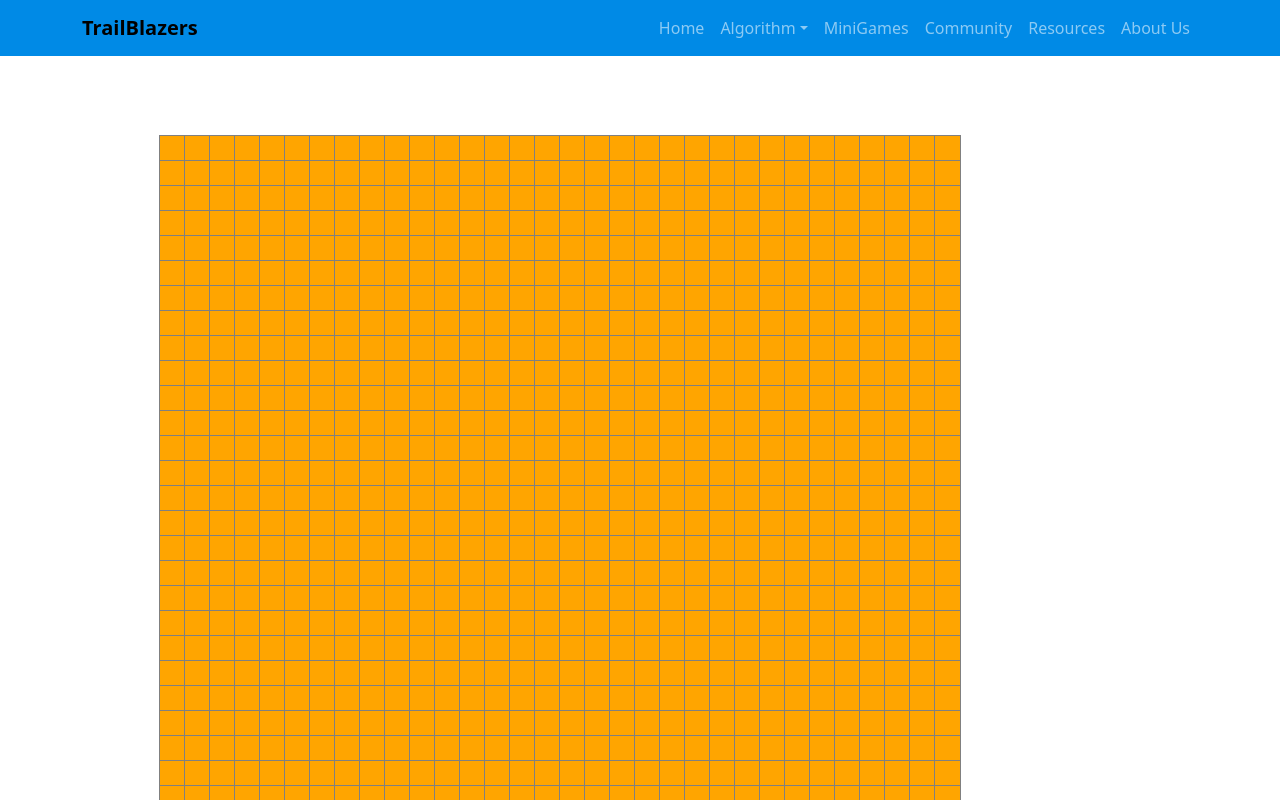
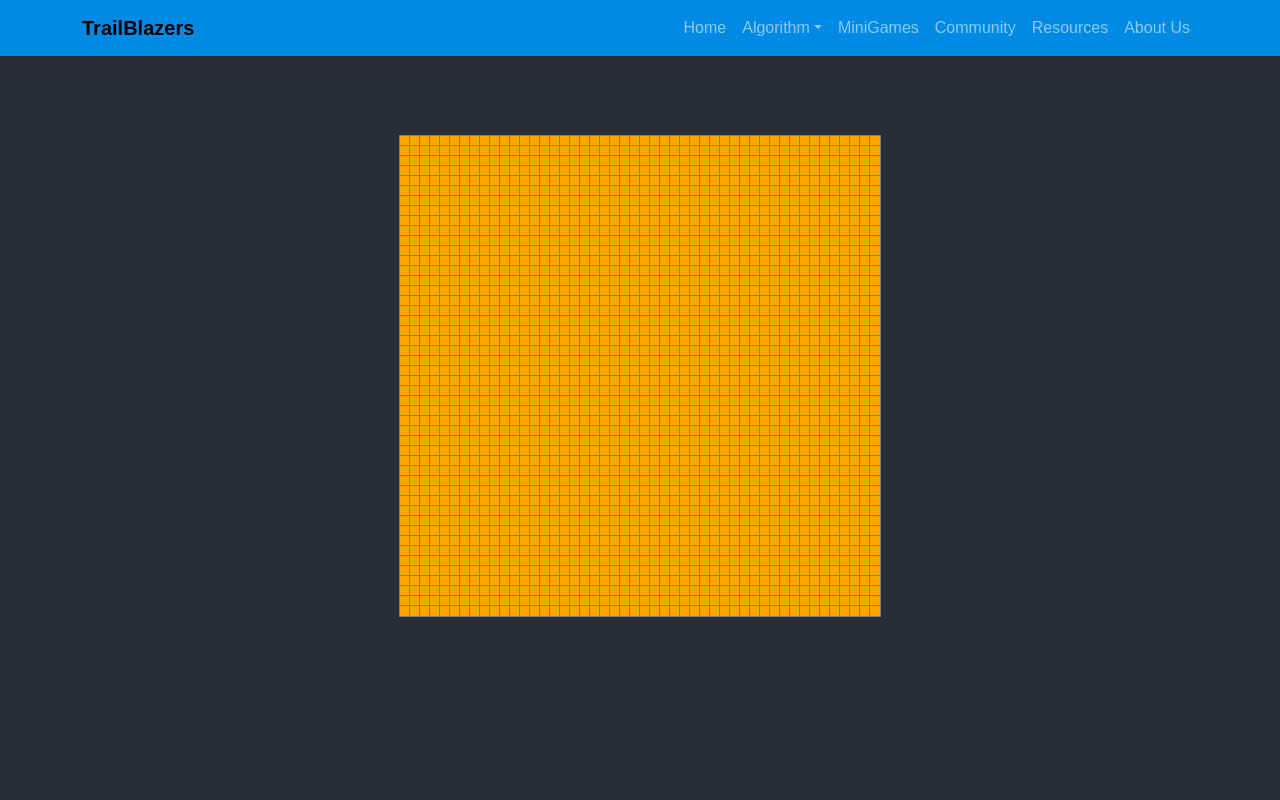
Before and after one commit to Loki701/Trailblazers, a React (Create React App) app in the folder Client/trailblazers/: page / in a window 1280 px wide. Shown: the top 800 px of the page. Built offline with nearby package versions, Linux system fonts and the light colour scheme; the HTML template or start-up script is replaced by a standard one.

Commit message:
Added css Styling

```diff
--- a/Client/trailblazers/src/App.css
+++ b/Client/trailblazers/src/App.css
@@ -1,6 +1,44 @@
+:root{
+    --bg-color: #282c34;
+    --text-color: #ededed;
+    --main-color: #00abf0;
+    --color-black: #000000;
+}
+
+*{
+    margin: 0;
+    padding: 0;
+    box-sizing: border-box;
+    text-decoration: none;
+    border: none;
+    outline: none;
+    scroll-behavior: smooth;
+    font-family: 'poppins', sans-serif;
+}
+html, body{
+    overflow-x: hidden;
+}
+.App{
+    display: flex;
+    flex-direction: column;
+    height: 100vh;
+    background-color: var(--bg-color);
+    color: white;
+
+}
+.home{
+    display: flex;
+    flex-direction: column;
+    align-items: center;
+    justify-content: center;
+    height: 100vh;
+    background-color: #282c34;
+    color: white;
+
+}
+
 .grid {
-    margin-top: 80px;
     line-height: 0;
     height: 150vh;
-    margin-left: 80px;
+    margin-top: 5rem;
 }
--- a/Client/trailblazers/src/App.js
+++ b/Client/trailblazers/src/App.js
@@ -21,7 +21,8 @@ function App() {
     <StateProvider initialState={initialState} reducer={reducer}>
     <BrowserRouter>
     <div className="App">
-      <>
+
+
       <Navbar style={{backgroundColor:'#008ae6'}} data-bs-theme="dark">
         <Container>
         <Link to="/" style={{ textDecoration: 'none' }}>
@@ -47,8 +48,6 @@ function App() {
         </Container>
       </Navbar>
 
-    </>
-    <div>
       <Routes>
         <Route path="/" element={<Home/>}/>
         <Route path="/algorithm" element={<Algorithm/>}/>
@@ -56,9 +55,7 @@ function App() {
         <Route path="/community" element={<Community/>}/>
         <Route path="/resources" element={<Resources/>}/>
         <Route path="/about-us" element={<AboutUs/>}/>
-
       </Routes>
-    </div>
     </div>
     </BrowserRouter>
     </StateProvider>
--- a/Client/trailblazers/src/components/Home.jsx
+++ b/Client/trailblazers/src/components/Home.jsx
@@ -4,7 +4,7 @@ import Table from './visualizer/Table';
 const Home = () => {
 
   return (
-    <div className='grid'>
+    <div className='home'>
       <Table />
     </div>
   );
--- a/Client/trailblazers/src/components/visualizer/Table.jsx
+++ b/Client/trailblazers/src/components/visualizer/Table.jsx
@@ -13,7 +13,7 @@ const Table = () => {
     useEffect(() => {
 
         if(!tableState){
-            setNodes(Array.from({ length: 32 }, () => Array(32).fill(0)));
+            setNodes(Array.from({ length: 48 }, () => Array(48).fill(0)));
             dispatch({type: reducerCases.UPDATE_TABLE_STATE, newState: true});
         }
 
@@ -28,9 +28,6 @@ const Table = () => {
 
     return (
         <div className='grid'>
-            { console.log("nodes array: ", nodes)}
-            { console.log("table array: ", table)}
-            { console.log("tableState: ", tableState)}
             {table && table.map((row, rowIdx) => (
             <div key={rowIdx}>
                 {row.map((node, columnIdx) => (
--- a/Client/trailblazers/src/components/visualizer/node.css
+++ b/Client/trailblazers/src/components/visualizer/node.css
@@ -1,6 +1,6 @@
 .node {
-    width: 25px;
-    height: 25px;
+    width: 10px;
+    height: 10px;
     outline: 1px solid grey;
     display: inline-block;
 }
```
Also changed, not shown: Client/trailblazers/src/reportWebVitals.js (deleted, +0 -13 lines), Client/trailblazers/src/setupTests.js (deleted, +0 -5 lines), Client/trailblazers/src/index.css (deleted), 2 other files (tests, documents, lock files or other folders).
